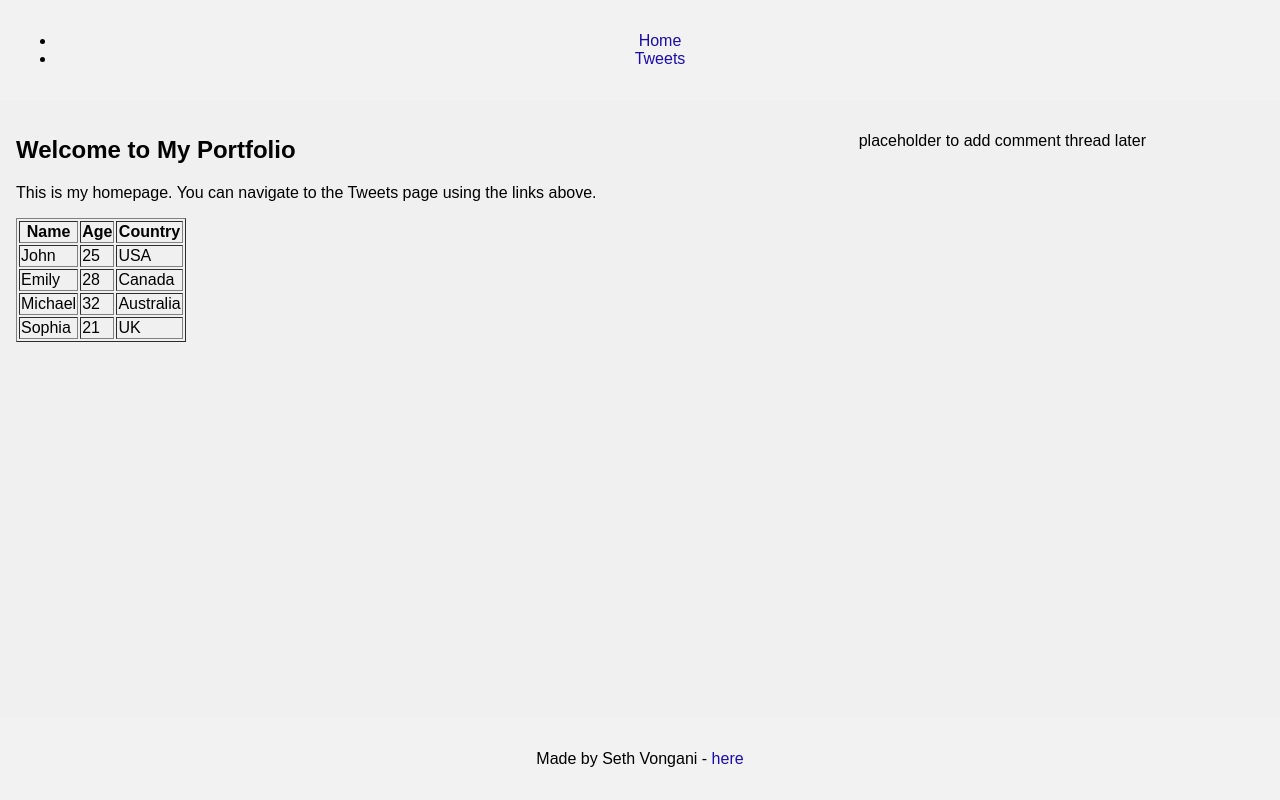
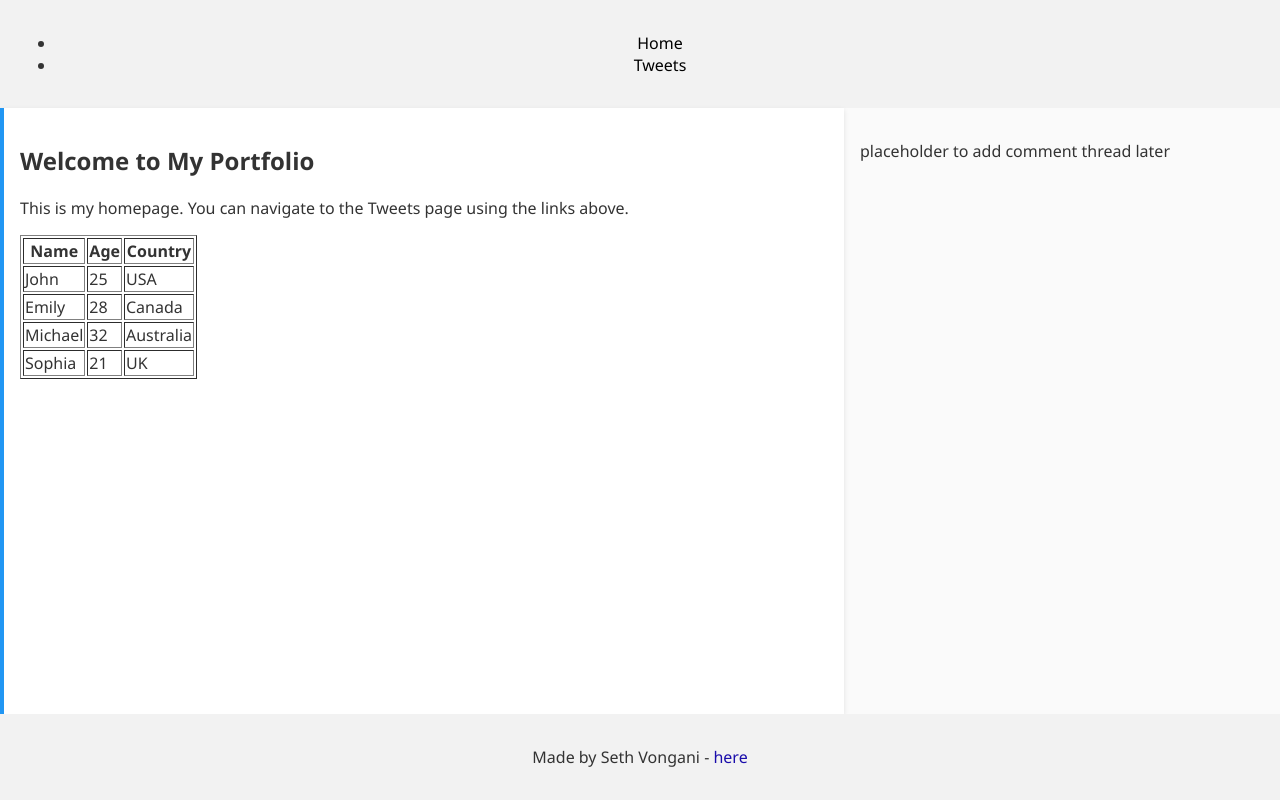
Before and after one commit to SentyVJelmack/alx_html_css, a plain HTML site: page css_basic/index.html in a window 1280 px wide. Drawn offline with Linux system fonts and the light colour scheme.

Commit message:
Add extra styling and logo styles to styles.css

```diff
--- a/css_basic/styles.css
+++ b/css_basic/styles.css
@@ -1,5 +1,6 @@
 /* Make <body> a flex container in column direction */
 body {
+
   display: flex;
   flex-direction: column;
   height: 100vh; /* Full height of the viewport */
@@ -34,3 +35,30 @@ footer {
   padding: 1rem;
   text-align: center;
 }
+
+/* Extra non-positioning styles */
+body {
+  font-family: 'Segoe UI', sans-serif;
+  background-color: #fafafa;
+  color: #333;
+}
+
+.logo {
+  font-size: 1.5em;
+  font-weight: bold;
+}
+
+article {
+  background-color: #fff;
+  border-left: 4px solid #2196F3;
+  box-shadow: 0 2px 5px rgba(0,0,0,0.1);
+}
+
+header a {
+  color: #000;
+  text-decoration: none;
+}
+
+header a:hover {
+  text-decoration: underline;
+}
```
